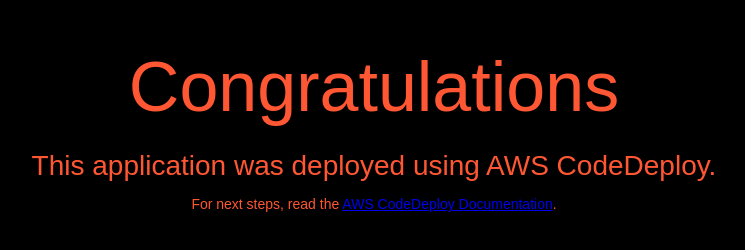
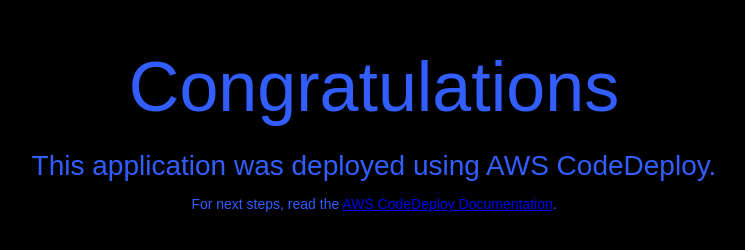
Before and after one commit to ecloudvalleybob/CodeDeployGitHubDemo, a plain HTML site: page index.html in a window 1280 px wide. Shown: the whole page, without its empty margins (266-1011 px from the left). Drawn offline with Linux system fonts and the light colour scheme.

Commit message:
Update index.html

```diff
--- a/index.html
+++ b/index.html
@@ -5,7 +5,7 @@
   <title>Sample Deployment</title>
   <style>
     body {
-      color: #FF5733;
+      color: #335EFF;
       background-color: #000000;
       font-family: Arial, sans-serif;
       font-size: 14px;
```
